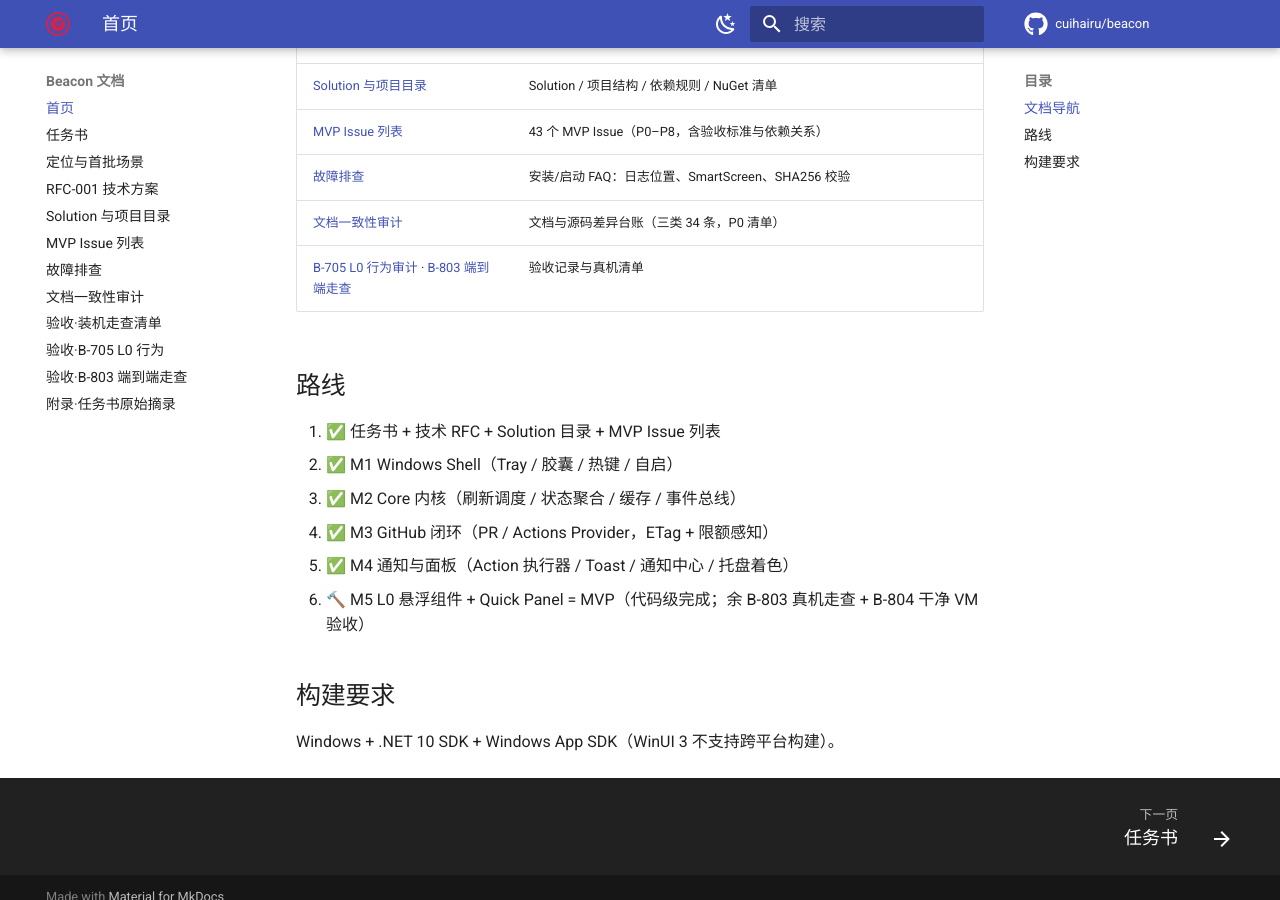
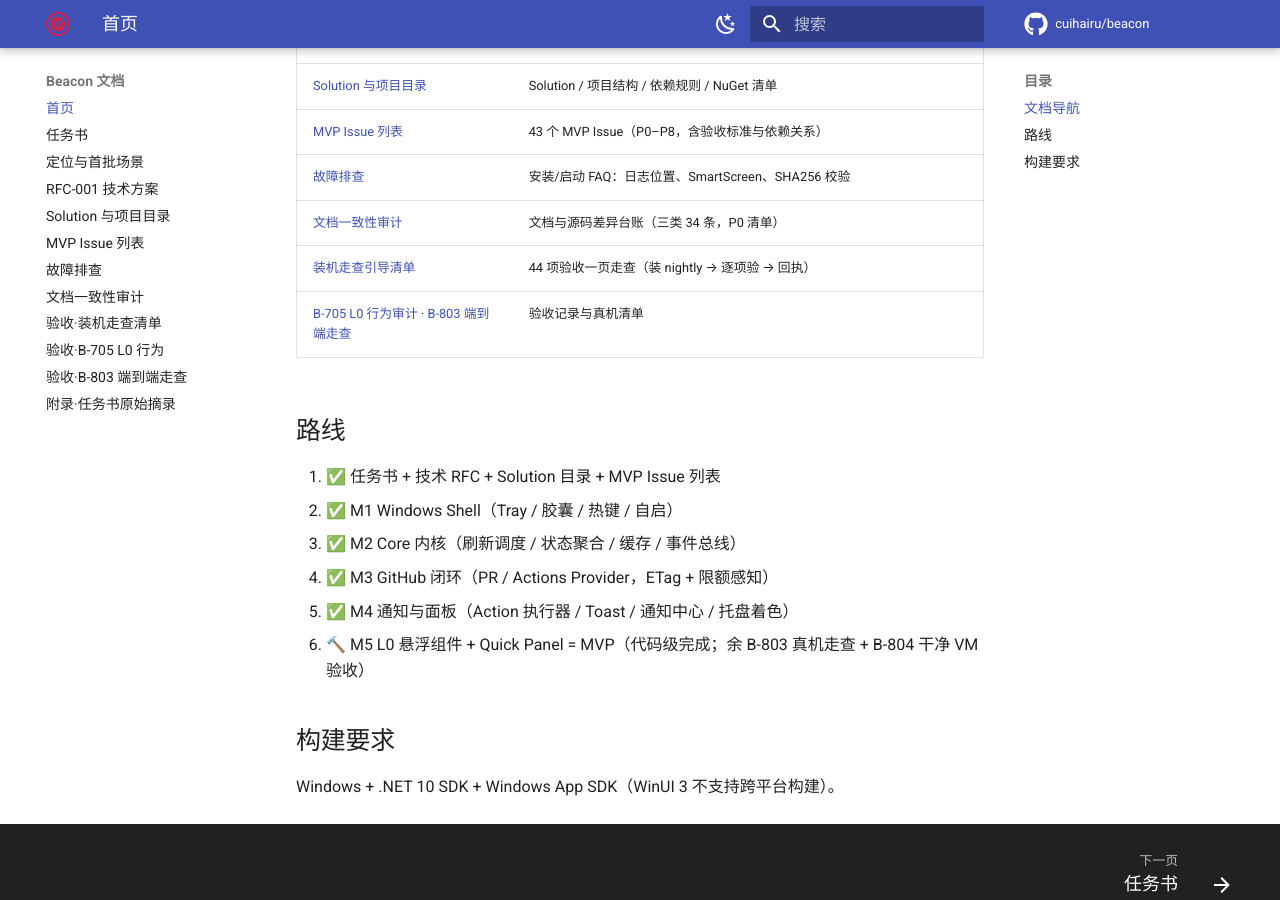
Before and after one commit to cuihairu/beacon, an MkDocs documentation site: the page built from docs/index.md, in a window 1280 px wide and 900 px high, scrolled down 590 px. Built offline with MkDocs 1.6.1 and Material for MkDocs 9.7.7, drawn with Linux system fonts in a browser that asks for light colours; comment, search, counter and statistics services are not loaded.

Commit message:
docs: link acceptance checklist from index

```diff
--- a/docs/index.md
+++ b/docs/index.md
@@ -19,6 +19,7 @@
 | [MVP Issue 列表](mvp-issues.md) | 43 个 MVP Issue（P0–P8，含验收标准与依赖关系） |
 | [故障排查](troubleshooting.md) | 安装/启动 FAQ：日志位置、SmartScreen、SHA256 校验 |
 | [文档一致性审计](审计-文档一致性.md) | 文档与源码差异台账（三类 34 条，P0 清单） |
+| [装机走查引导清单](acceptance-checklist.md) | 44 项验收一页走查（装 nightly → 逐项验 → 回执） |
 | [B-705 L0 行为审计](acceptance-B705-L0-behavior.md) · [B-803 端到端走查](acceptance-B803-e2e-walkthrough.md) | 验收记录与真机清单 |
 
 ## 路线
```
